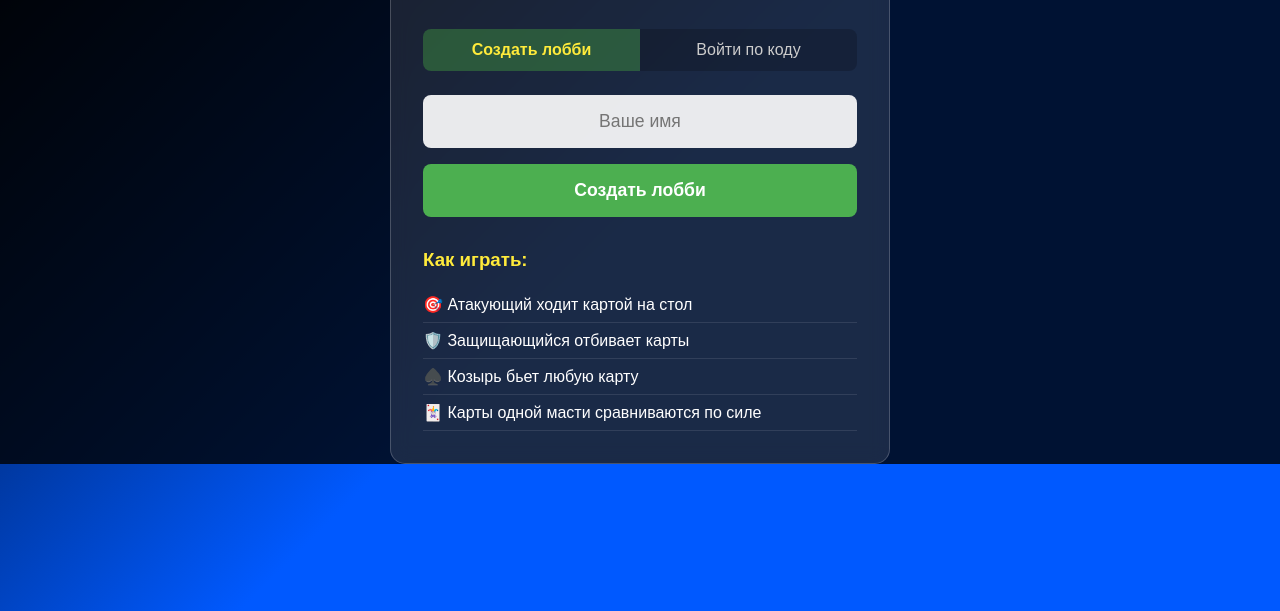
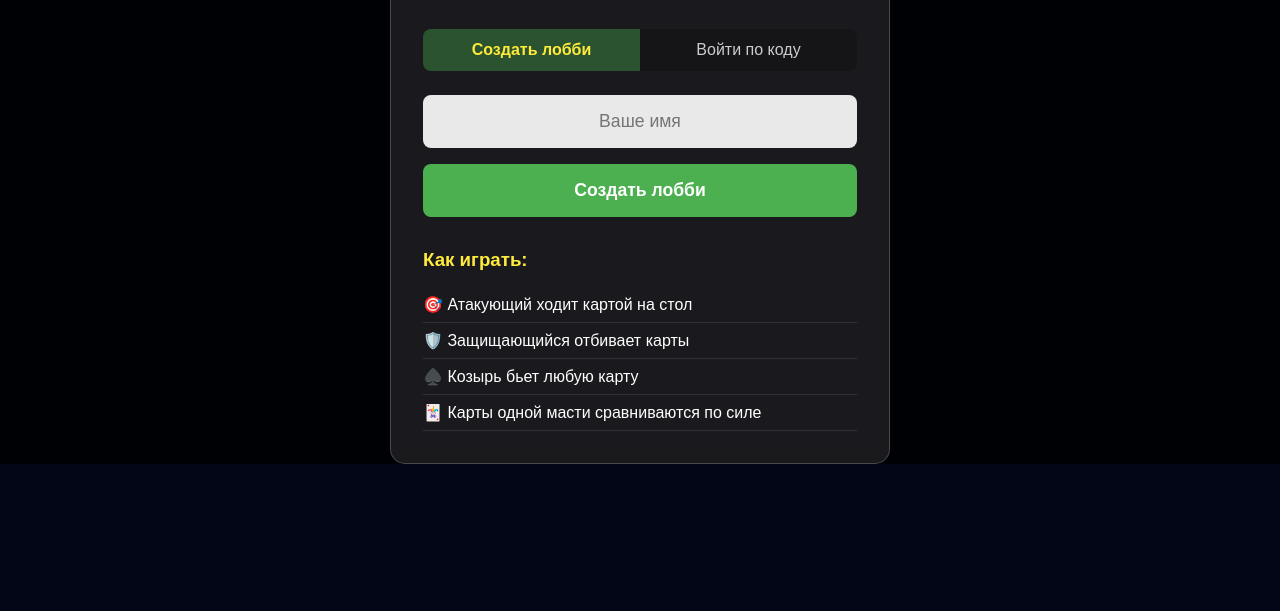
Before and after one commit to Kirtini172/card-game, a plain HTML site: page client/index.html in a window 1280 px wide. Shown: the part 189-800 px from the top of the page. Drawn offline with nearby package versions, Linux system fonts and the light colour scheme; no server answers.

Commit message:
uniform dark background

```diff
--- a/client/style.css
+++ b/client/style.css
@@ -8,7 +8,8 @@
 /* Основные стили страницы */
 body {
     font-family: 'Arial', sans-serif;
-    background: linear-gradient(135deg, #000000, #0059ff, #0059ff);
+    /* Одинаковый тёмно‑синий цвет сверху и снизу */
+    background: linear-gradient(180deg, #020617 0%, #020617 100%);
     color: white;
     min-height: 100vh;
     min-height: 100dvh;
```
